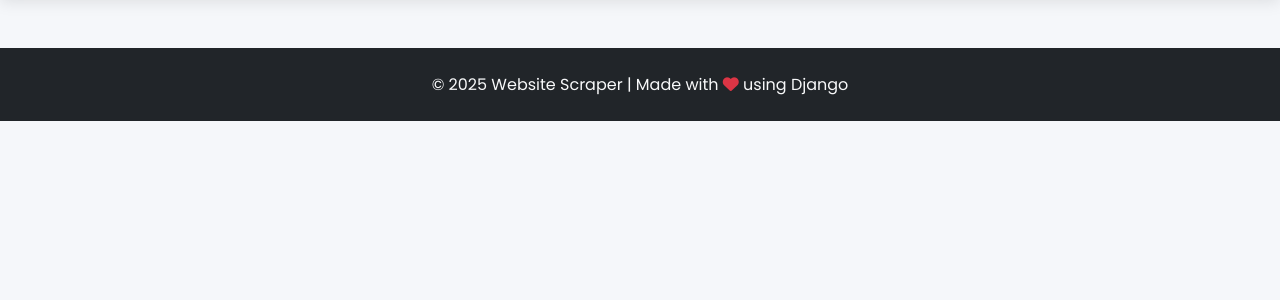
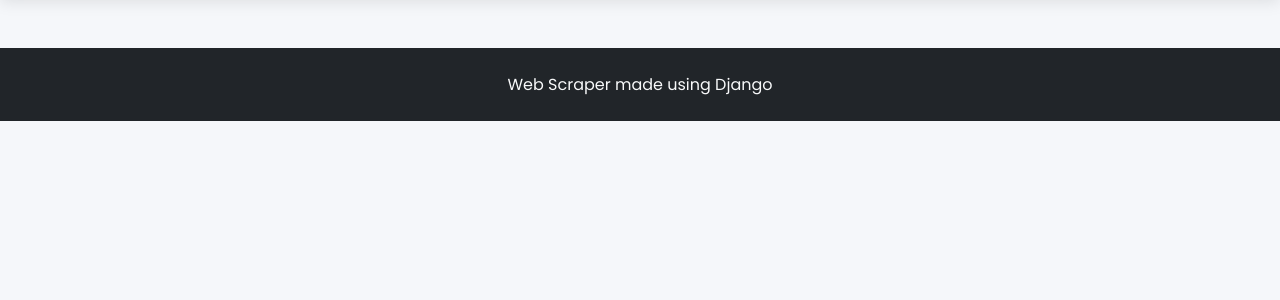
Before and after one commit to TheeGreenGenie/Webscraper_python, a Django app: template django_web_scraper/scraper/templates/scraper/base.html in a window 1280 px wide. Shown: the part 78-378 px from the top of the page. Run offline with Django 5.2, Linux system fonts and the light colour scheme; the template is opened without the code that fills it, so the values that code supplies are empty.

Commit message:
Changing templates

```diff
--- a/django_web_scraper/scraper/templates/scraper/base.html
+++ b/django_web_scraper/scraper/templates/scraper/base.html
@@ -1,4 +1,3 @@
-{% comment %}templates/scraper/base.html{% endcomment %}
 <!DOCTYPE html>
 <html lang="en">
 <head>
@@ -271,7 +270,7 @@
 
     <footer class="footer mt-5">
         <div class="container text-center">
-            <p class="mb-0">© {% now "Y" %} Website Scraper | Made with <i class="fas fa-heart text-danger"></i> using Django</p>
+            <p class="mb-0"> Web Scraper made using Django</p>
         </div>
     </footer>
 
--- a/django_web_scraper/scraper/templates/scraper/index.html
+++ b/django_web_scraper/scraper/templates/scraper/index.html
@@ -1,4 +1,3 @@
-{% comment %}templates/scraper/index.html{% endcomment %}
 {% extends 'scraper/base.html' %}
 
 {% block title %}Website Scraper{% endblock %}
--- a/django_web_scraper/scraper/templates/scraper/results.html
+++ b/django_web_scraper/scraper/templates/scraper/results.html
@@ -1,4 +1,3 @@
-{% comment %}templates/scraper/results.html{% endcomment %}
 {% extends 'scraper/base.html' %}
 
 {% block title %}Scraping Results - {{ website.title }}{% endblock %}
--- a/django_web_scraper/scraper/views.py
+++ b/django_web_scraper/scraper/views.py
@@ -128,7 +128,7 @@ def scrape_website(request):
             # Prepare context for rendering
             context = {
                 'website': {
-                    'id': website.id,  # Added this line
+                    'id': website.id,
                     'url': url,
                     'title': title,
                     'description': description,
```
Also changed, not shown: 1 other file.
